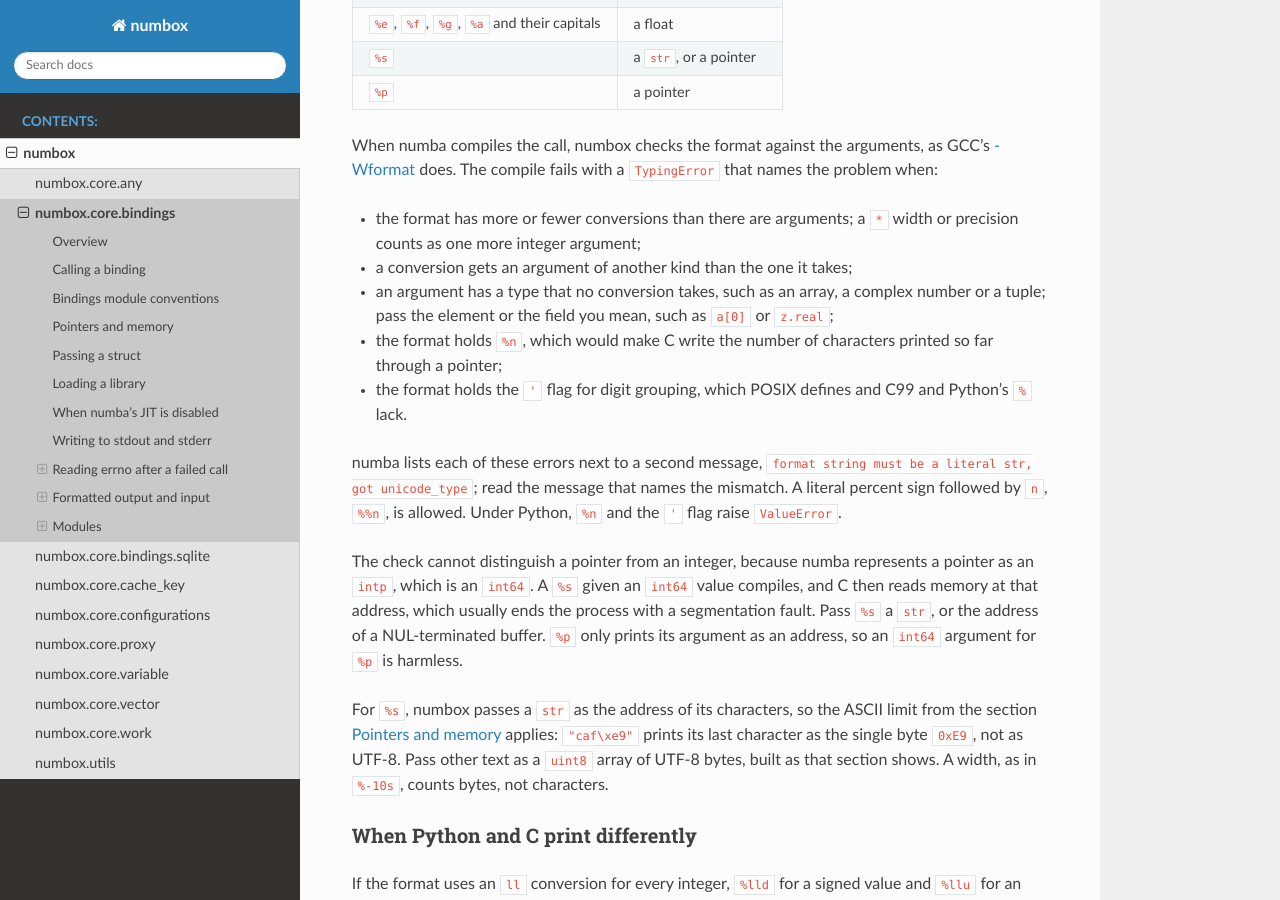
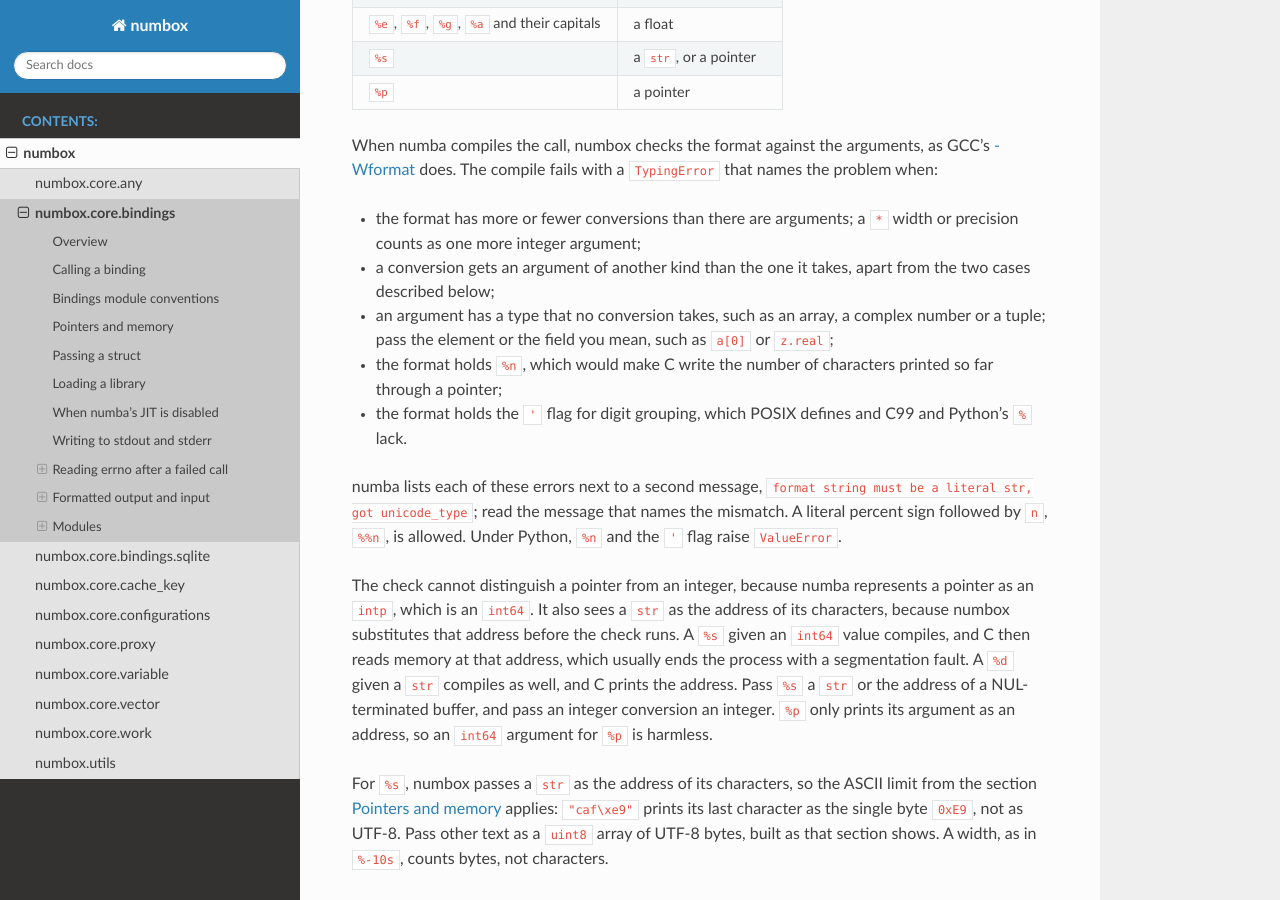
Before and after one commit to Goykhman/numbox, a Sphinx documentation site: the page built from docs/numbox.core.bindings.rst, in a window 1280 px wide and 900 px high, scrolled down 9280 px. Built offline with Sphinx 7.4.7 and the Read the Docs theme 3.1.0, drawn with Linux system fonts in a browser that asks for light colours.

Commit message:
Say which format mismatches the check lets through
The bindings page said that a conversion given an argument of another kind fails to compile. A str given to an integer conversion or to %p compiles, because numbox substitutes the address of the string's characters before the format check runs, and C then prints the address. The page now names that case beside the int64 given to %s. Measured on numba 0.68.0.

```diff
--- a/docs/numbox.core.bindings.rst
+++ b/docs/numbox.core.bindings.rst
@@ -424,7 +424,7 @@
 
 - the format has more or fewer conversions than there are arguments; a ``*`` width or precision counts as one more
   integer argument;
-- a conversion gets an argument of another kind than the one it takes;
+- a conversion gets an argument of another kind than the one it takes, apart from the two cases described below;
 - an argument has a type that no conversion takes, such as an array, a complex number or a tuple; pass the element or
   the field you mean, such as ``a[0]`` or ``z.real``;
 - the format holds ``%n``, which would make C write the number of characters printed so far through a pointer;
@@ -435,9 +435,11 @@
 ``%n`` and the ``'`` flag raise ``ValueError``.
 
 The check cannot distinguish a pointer from an integer, because numba represents a pointer as an ``intp``, which is an
-``int64``. A ``%s`` given an ``int64`` value compiles, and C then reads memory at that address, which usually ends the
-process with a segmentation fault. Pass ``%s`` a ``str``, or the address of a NUL-terminated buffer. ``%p`` only prints
-its argument as an address, so an ``int64`` argument for ``%p`` is harmless.
+``int64``. It also sees a ``str`` as the address of its characters, because numbox substitutes that address before the
+check runs. A ``%s`` given an ``int64`` value compiles, and C then reads memory at that address, which usually ends
+the process with a segmentation fault. A ``%d`` given a ``str`` compiles as well, and C prints the address. Pass
+``%s`` a ``str`` or the address of a NUL-terminated buffer, and pass an integer conversion an integer. ``%p`` only
+prints its argument as an address, so an ``int64`` argument for ``%p`` is harmless.
 
 For ``%s``, numbox passes a ``str`` as the address of its characters, so the ASCII limit from the section
 `Pointers and memory`_ applies: ``"caf\xe9"`` prints its last character as the single byte ``0xE9``, not as UTF-8. Pass
```
